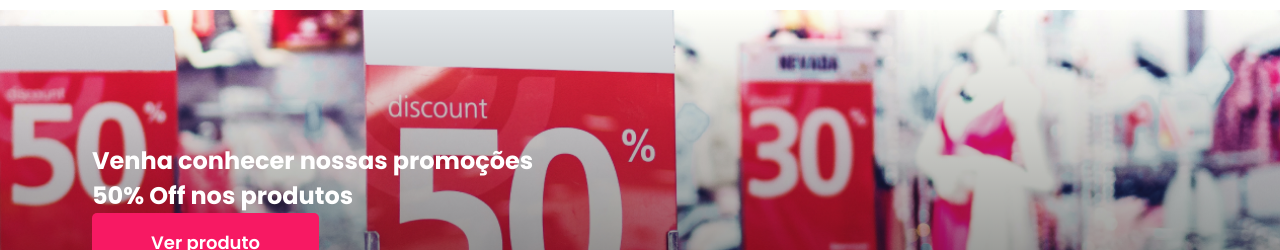
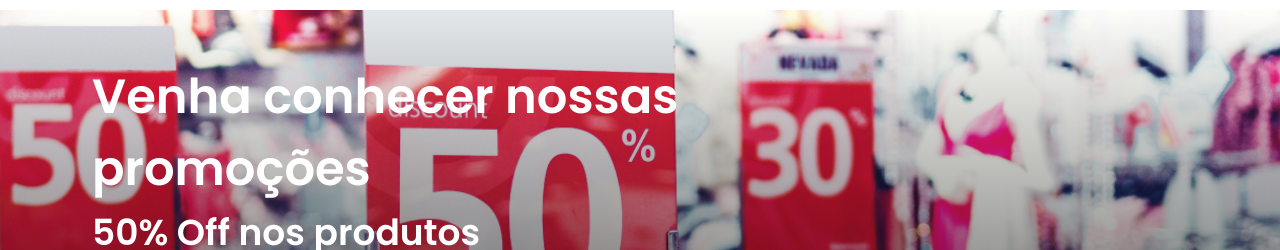
Before and after one commit to EconverseAG/teste-front-end-jr, a React (Vite) app: page / in a window 1280 px wide. Shown: the part 702-952 px from the top of the page. Built offline with nearby package versions, Linux system fonts and the light colour scheme.

Commit message:
style: adjust Banner component styles

```diff
--- a/src/components/Banner/Banner.module.scss
+++ b/src/components/Banner/Banner.module.scss
@@ -33,7 +33,22 @@
         @include container-center;
         z-index: 1;
       }
+      h1{
+        font-size: 3rem;
+        font-style: normal;
+        font-weight: 600;
+        line-height: normal;
+      }
+      h2{
+        font-size: 2.25rem;
+        font-style: normal;
+        font-weight: 600;
+        line-height: normal;
+      }
       h1, h2 {
         color: $white-color;
       }
+      button {
+        margin-top: 2.19rem;
+      }
     }
--- a/src/components/Banner/index.tsx
+++ b/src/components/Banner/index.tsx
@@ -4,7 +4,7 @@ function Banner() {
   return (
     <section className={styles.banner}>
       <div className="banner-content">
-        <h1>Venha conhecer nossas promoções</h1>
+        <h1>Venha conhecer nossas <br /> promoções</h1>
         <h2>50% Off nos produtos</h2>
         <Button
           title="Ver produto"
```
